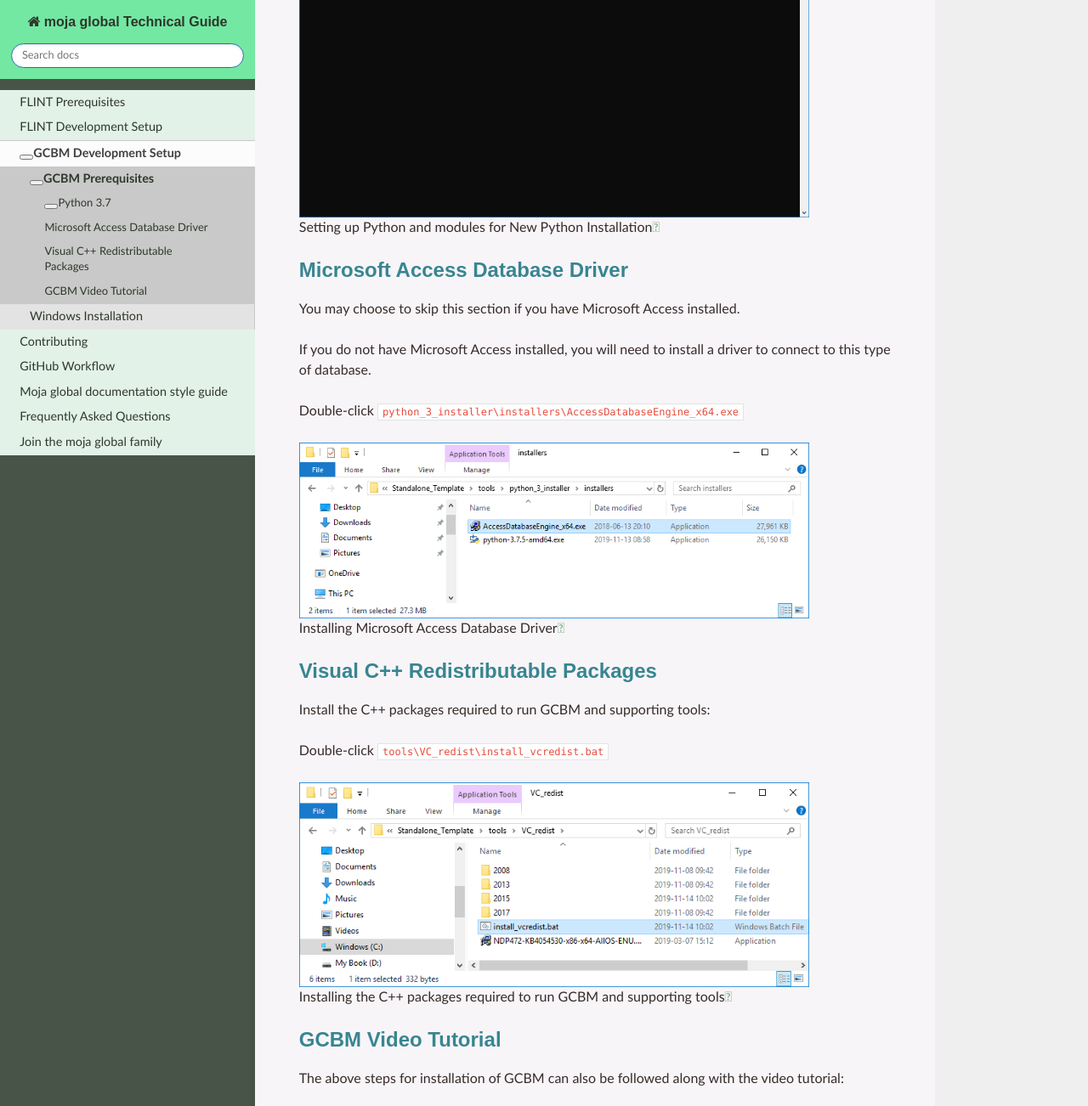
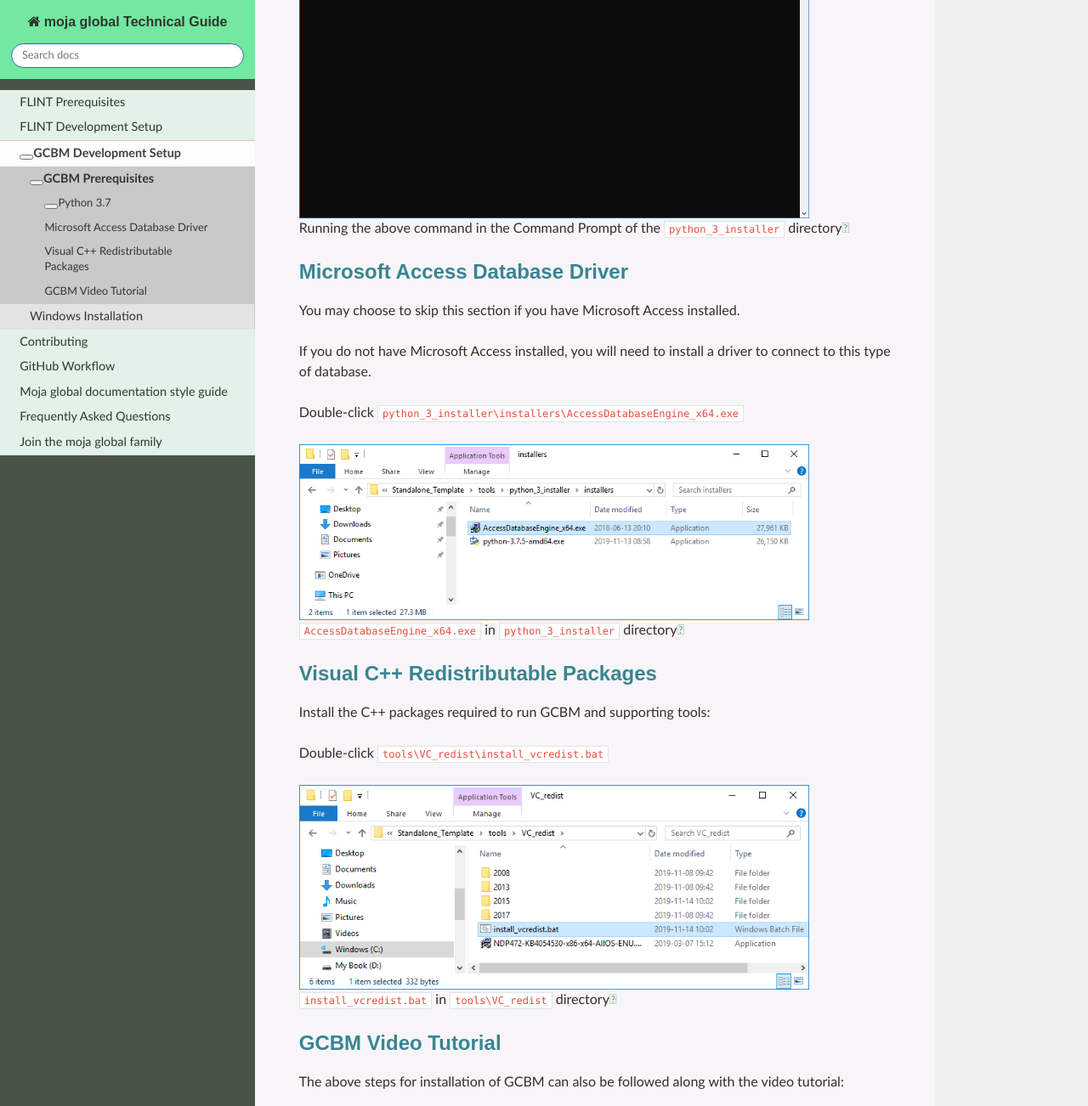
Before and after one commit to moja-global/moja_global_docs, a Sphinx documentation site: the page built from docs/GCBMDevelopmentSetup/prerequisites.rst, in a window 1280 px wide and 1400 px high, scrolled down 1297 px, cut to the strip 0-1302 px from the top of the window. Shown: the whole strip at 85% size. Built offline with Sphinx 7.4.7 and the Read the Docs theme 2.0.0, drawn with Linux system fonts in a browser that asks for light colours; some of the changed text lies outside the part shown.

Commit message:
Update alt attributes of images
Signed-off-by: Sriram <invadersriram2002@gmail.com>

```diff
--- a/docs/GCBMDevelopmentSetup/prerequisites.rst
+++ b/docs/GCBMDevelopmentSetup/prerequisites.rst
@@ -30,11 +30,11 @@
    ``install_modules_only <python path>``
 
 .. figure:: ../images/installation_gcbm/image2.png
-   :alt: Setting up modules for Existing Python Installation
+   :alt: Running the above command in the Command Prompt of the ``python_3_installer`` directory
    :align: center
    :width: 600px
 
-   Setting up modules for Existing Python Installation
+   Running the above command in the Command Prompt of the ``python_3_installer`` directory
 
 New Python Installation
 ~~~~~~~~~~~~~~~~~~~~~~~
@@ -46,11 +46,11 @@
    ``install_python [optional install path]``
 
 .. figure:: ../images/installation_gcbm/image4.png
-   :alt: Setting up Python and modules for New Python Installation
+   :alt: Running the above command in the Command Prompt of the ``python_3_installer`` directory
    :align: center
    :width: 600px
 
-   Setting up Python and modules for New Python Installation
+   Running the above command in the Command Prompt of the ``python_3_installer`` directory
 
 Microsoft Access Database Driver
 --------------------------------
@@ -65,11 +65,11 @@
    ``python_3_installer\installers\AccessDatabaseEngine_x64.exe``
 
 .. figure:: ../images/installation_gcbm/image3.png
-   :alt: Installing Microsoft Access Database Driver
+   :alt: ``AccessDatabaseEngine_x64.exe`` in ``python_3_installer`` directory
    :align: center
    :width: 600px
 
-   Installing Microsoft Access Database Driver
+   ``AccessDatabaseEngine_x64.exe`` in ``python_3_installer`` directory
 
 Visual C++ Redistributable Packages
 -----------------------------------
@@ -79,11 +79,11 @@
 -  Double-click ``tools\VC_redist\install_vcredist.bat``
 
 .. figure:: ../images/installation_gcbm/image6.png
-  :width: 600
-  :align: center
-  :alt: Installing the C++ packages required to run GCBM and supporting tools
+   :alt: ``install_vcredist.bat`` in ``tools\VC_redist`` directory
+   :width: 600
+   :align: center
 
-  Installing the C++ packages required to run GCBM and supporting tools
+   ``install_vcredist.bat`` in ``tools\VC_redist`` directory
 
 GCBM Video Tutorial
 -------------------
--- a/docs/prerequisites/cmake.rst
+++ b/docs/prerequisites/cmake.rst
@@ -16,15 +16,17 @@
 - Open the installer, click **Next**.
 - Accept the terms and click **Next**.
 .. figure:: ../images/cmake/cmake_license.PNG
-   :alt: License page of CMake
+   :alt: License page of CMake - Check box to accept the End-User License Agreement
    :align: center
 
    License Page of CMake
+
 - Select the **Add CMake to the system PATH for all users** option in the Install options section.
 .. figure:: ../images/cmake/cmake_install.PNG
-   :alt: Install page of CMake
+   :alt: Install page of CMake - check ``Add CMake to the system PATH for all users`` box
    :align: center
 
    Install Page of CMake
+
 - Click **Next** and finally click **Install**
 - After CMake is installed, restart your system.
```
Also changed, not shown: docs/DeveloperWorkflow/automated_checks.rst (+4 -4 lines), docs/DevelopmentSetup/docker_installation_example.rst (+4 -3 lines), docs/DevelopmentSetup/visual_studio_win_example.rst (+17 -17 lines), docs/DevelopmentSetup/windows_installation.rst (+7 -7 lines).
